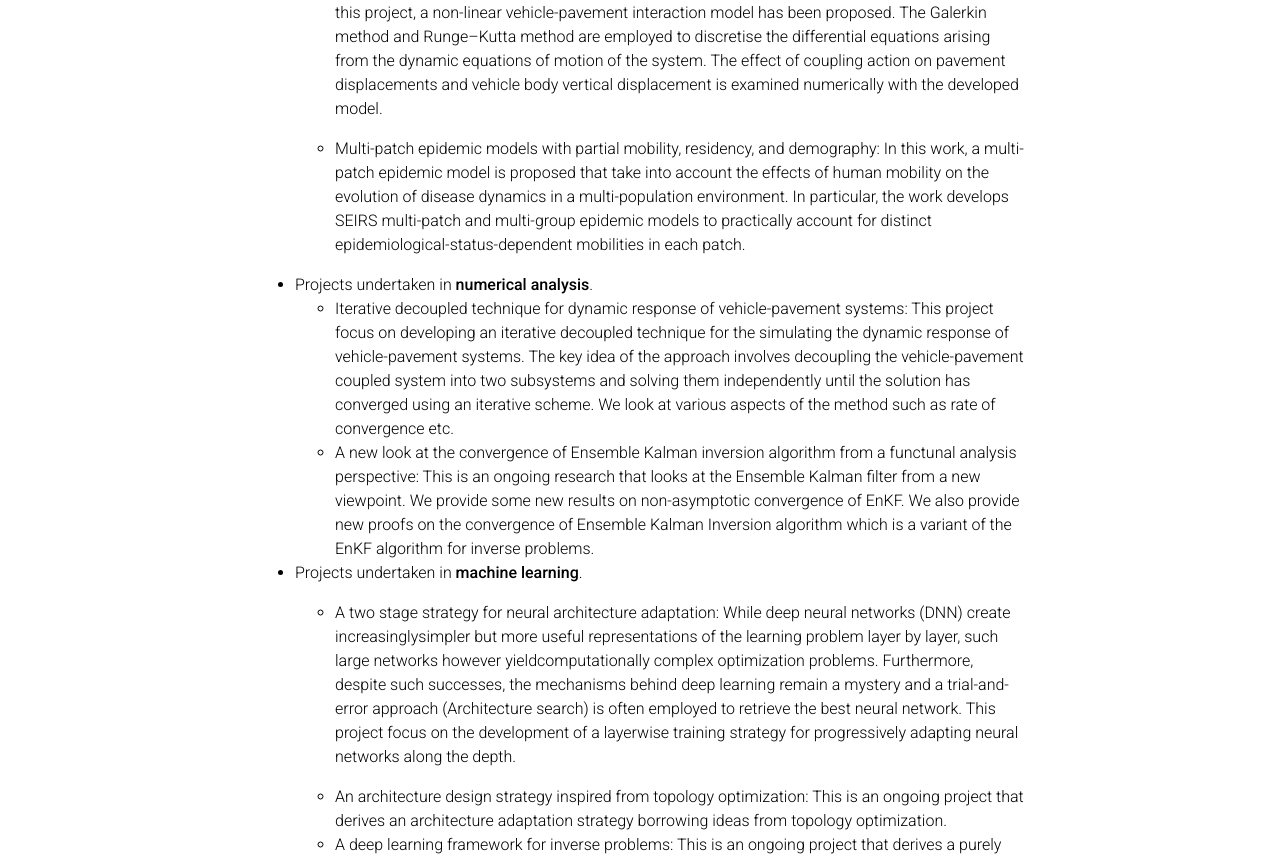
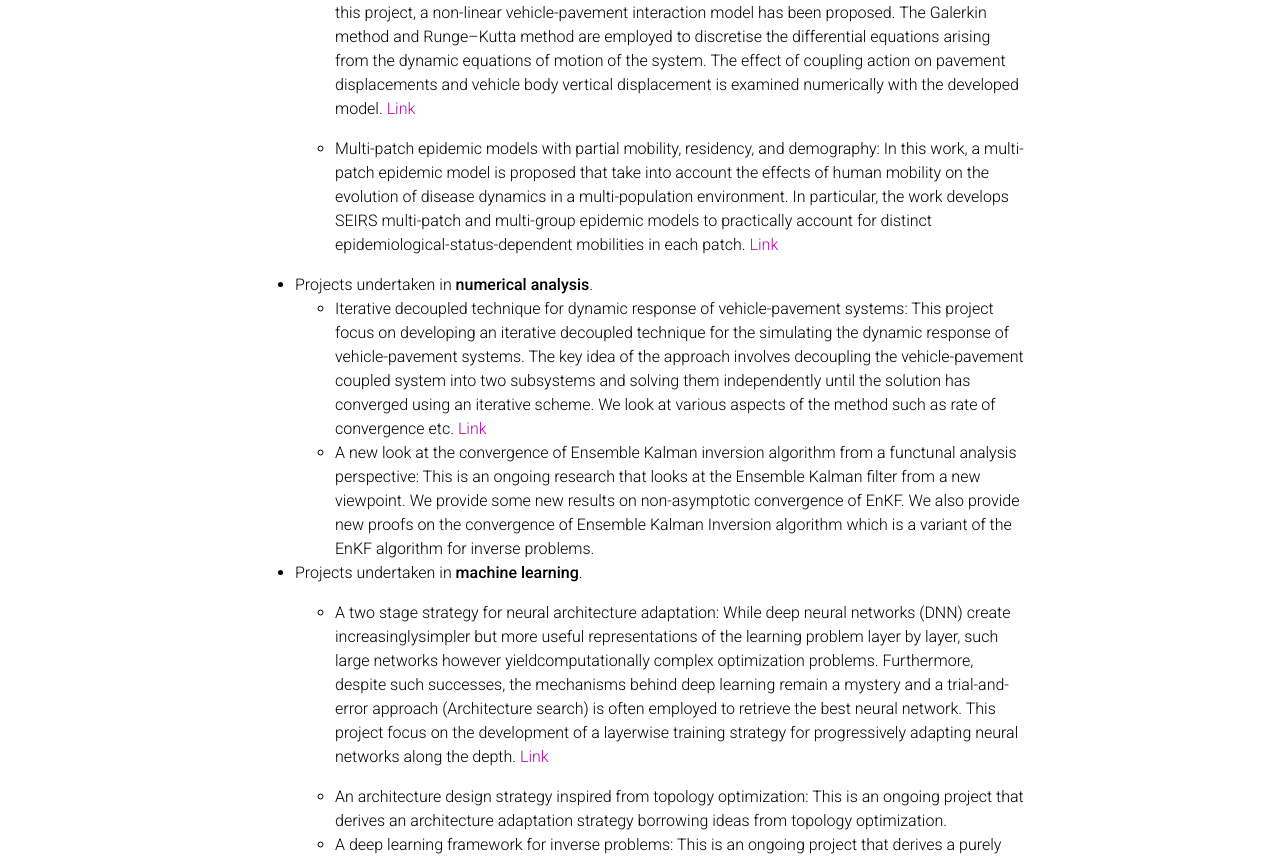
Before and after one commit to cgkrishnanunni/cgkrishnanunni.github.io, a Jekyll site: the page built from _pages/repositories.md, in a window 1280 px wide and 1400 px high, scrolled down 602 px. Shown: the part 161-1017 px from the top of the window. Built offline with Jekyll 4.4.1, drawn with Linux system fonts in a browser that asks for light colours; comment, search, counter and statistics services are not loaded; a style sheet for code colours, icons or effects is not loaded.

Commit message:
Update repositories.md

```diff
--- a/_pages/repositories.md
+++ b/_pages/repositories.md
@@ -20,18 +20,18 @@
 
 - Projects undertaken in **mathematical modelling**.
 
-  - A novel mathematical model for simulating the nonlinear vehicle–pavement coupled dynamics: In this project, a non-linear vehicle-pavement interaction model has been proposed. The Galerkin method and Runge–Kutta method are employed to discretise the differential equations arising from the dynamic equations of motion of the system. The effect of coupling action on pavement displacements and vehicle body vertical displacement is examined numerically with the developed model.
+  - A novel mathematical model for simulating the nonlinear vehicle–pavement coupled dynamics: In this project, a non-linear vehicle-pavement interaction model has been proposed. The Galerkin method and Runge–Kutta method are employed to discretise the differential equations arising from the dynamic equations of motion of the system. The effect of coupling action on pavement displacements and vehicle body vertical displacement is examined numerically with the developed model.  [Link](https://www.tandfonline.com/doi/abs/10.1080/10298436.2018.1562189)
 
-  - Multi-patch epidemic models with partial mobility, residency, and demography:  In this work, a multi-patch epidemic model is proposed that take into account the effects of human mobility on the evolution of disease dynamics in a multi-population environment. In particular, the work develops  SEIRS multi-patch and multi-group epidemic models to practically account for distinct epidemiological-status-dependent mobilities in each patch.
+  - Multi-patch epidemic models with partial mobility, residency, and demography:  In this work, a multi-patch epidemic model is proposed that take into account the effects of human mobility on the evolution of disease dynamics in a multi-population environment. In particular, the work develops  SEIRS multi-patch and multi-group epidemic models to practically account for distinct epidemiological-status-dependent mobilities in each patch.  [Link](https://www.sciencedirect.com/science/article/abs/pii/S096007792300591X)
 
 - Projects undertaken in **numerical analysis**.
-  - Iterative decoupled technique for dynamic response of vehicle-pavement systems: This project focus on developing an iterative decoupled technique for the simulating the dynamic response of vehicle-pavement systems. The key idea of the approach involves decoupling the vehicle-pavement coupled system into two subsystems and solving them independently until the solution has converged using an iterative scheme. We look at various aspects of the method such as rate of convergence etc.
+  - Iterative decoupled technique for dynamic response of vehicle-pavement systems: This project focus on developing an iterative decoupled technique for the simulating the dynamic response of vehicle-pavement systems. The key idea of the approach involves decoupling the vehicle-pavement coupled system into two subsystems and solving them independently until the solution has converged using an iterative scheme. We look at various aspects of the method such as rate of convergence etc. [Link](https://www.sciencedirect.com/science/article/abs/pii/S0141029618334825)
   - A new look at the convergence of Ensemble Kalman inversion algorithm from a functunal analysis perspective: This is an ongoing research that looks at the Ensemble Kalman filter from a new viewpoint. We provide some new results on non-asymptotic convergence of EnKF. We also provide new proofs on the convergence of Ensemble Kalman Inversion algorithm which is a variant of the EnKF algorithm for inverse problems.
 
 
 - Projects undertaken in **machine learning**.
 
-  - A two stage strategy for neural architecture adaptation: While deep neural networks (DNN) create increasinglysimpler but more useful  representations  of the learning problem layer by layer, such large networks however yieldcomputationally complex optimization problems. Furthermore, despite such successes, the mechanisms behind deep learning remain a mystery and a trial-and-error approach (Architecture search) is often employed to retrieve the best neural network.  This project focus on the development of a layerwise training strategy for progressively adapting neural networks along the depth.
+  - A two stage strategy for neural architecture adaptation: While deep neural networks (DNN) create increasinglysimpler but more useful  representations  of the learning problem layer by layer, such large networks however yieldcomputationally complex optimization problems. Furthermore, despite such successes, the mechanisms behind deep learning remain a mystery and a trial-and-error approach (Architecture search) is often employed to retrieve the best neural network.  This project focus on the development of a layerwise training strategy for progressively adapting neural networks along the depth. [Link](https://arxiv.org/abs/2211.06860)
 
   - An architecture design strategy inspired from topology optimization: This is an ongoing project that derives an architecture adaptation strategy borrowing ideas from topology optimization.
   - A deep learning framework  for inverse problems: This is an ongoing project that derives a purely data-driven, model-free and, prior-free framework for inverse problems. The framework is inspired from diffusion models and the Ensemble Kalman Inversion framework.
```
